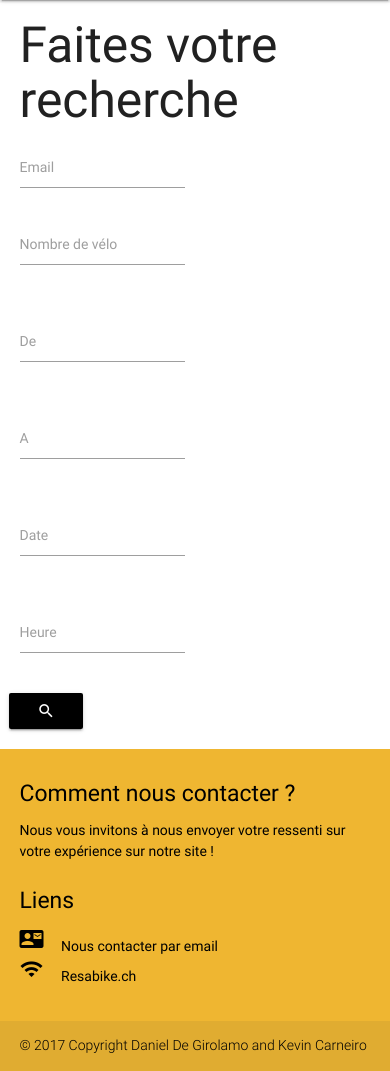
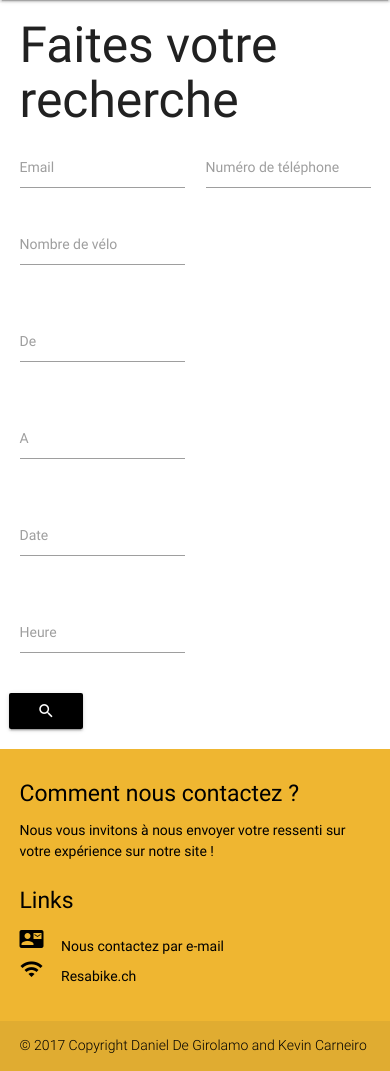
Before and after one commit to degirolamo/ResaBike, a PHP site: page / in a window 390 px wide. Shown: the part 56-1127 px from the top of the page. Run offline with PHP 8.4, Linux system fonts and the light colour scheme; some libraries are stand-ins or nearby versions.

Commit message:
Phone number

```diff
--- a/app/view/_shared/view-notConnected.php
+++ b/app/view/_shared/view-notConnected.php
@@ -48,13 +48,13 @@
     <div class="container">
         <div class="row">
             <div class="col l6 s12">
-                <h5><?php trad('How to contact us ?')?></h5>
-                <p class="text-lighten-4"><?php trad('We invite you to send us a feedback about your experience on our website !')?></p>
+                <h5>Comment nous contactez ?</h5>
+                <p class="text-lighten-4">Nous vous invitons à nous envoyer votre ressenti sur votre expérience sur notre site !</p>
             </div>
             <div class="col l4 offset-l2 s12">
-                <h5><?php trad('Links')?></h5>
+                <h5>Links</h5>
                 <ul>
-                    <li><i class="material-icons blackIcon"">contact_mail</i><a class="blackLinks" href="mailto:bestproject69kevdan@gmail.com"><?php trad('Contact us by email')?></a></li>
+                    <li><i class="material-icons blackIcon"">contact_mail</i><a class="blackLinks" href="mailto:bestproject69kevdan@gmail.com">Nous contactez par e-mail</a></li>
                     <li><i class="material-icons blackIcon"">wifi</i><a class="blackLinks" href="http://www.resabike.ch/">Resabike.ch</a></li>
                 </ul>
             </div>
--- a/app/view/book/view-index.php
+++ b/app/view/book/view-index.php
@@ -6,6 +6,7 @@
 
             <th><?php trad('Date'); ?></th>
             <th><?php trad('Email'); ?></th>
+            <th><?php trad('Phone'); ?></th>
             <th><?php trad('Number of bikes'); ?></th>
             <th><?php trad('Actions'); ?></th>
         </tr>
@@ -41,6 +42,7 @@
             $html .= '<tr>
                 <td>'.strftime('%e %b %Y %H:%m', strtotime($book['dateDepart'])).'</td>
                 <td>'.$book['email'].'</td>
+                <td>'.$book['phone'].'</td>
                 <td>'.$book['nbVelos'].'</td>
                 <td>'.$actions.'</td>
             </tr>';
--- a/app/view/index/view-index.php
+++ b/app/view/index/view-index.php
@@ -10,6 +10,12 @@
                         <label for="pseudo"><?php trad('Email'); ?></label>
                         <input id="idMail" required type="email" class="validate">
                     </div>
+
+                    <div class="input-field col s6">
+                        <label for="phone"><?php trad('Phone'); ?></label>
+                        <input id="idPhone" required type="text" class="validate">
+                    </div>
+
 
                     <div class="row smallRow">
                         <div class="col s12">
--- a/assets/css/perso.css
+++ b/assets/css/perso.css
@@ -36,3 +36,20 @@ main {
 .blackLinks {
     color: black !important;
 }
+
+.body-login {
+    background-image: url("../img/Bus.jpeg");
+    background-position: center;
+    background-size: cover;
+    text-align: center;
+
+}
+
+.div-login {
+
+    background-color: white;
+    margin-bottom: 10%;
+    margin-right: 23%;
+    margin-left: 23%;
+    border-radius: 10px;
+}
--- a/assets/js/resabike.js
+++ b/assets/js/resabike.js
@@ -58,8 +58,9 @@ $(document).ready(function () {
         var time = $('#idtime').val();
         var newDate = myDateFormatter(date);
         var mail = $('#idMail').val();
+        var phone = $('#idPhone').val();
         var nbBikes = $('#nbrvelo').val();
-        getHourFromApi(from, to, newDate, time, mail, nbBikes)
+        getHourFromApi(from, to, newDate, time, mail, phone, nbBikes)
     });
 
 });
@@ -108,12 +109,13 @@ function getAutocompleteFromDB(input) {
 
 
 
-function getHourFromApi(from, to, date, hour, mail, nbBikes) {
+function getHourFromApi(from, to, date, hour, mail, phone, nbBikes) {
     from = 'Sierre, poste/gare';
     to = 'Vissoie, poste';
     date = '11/23/2017';
     hour = '14:30';
     mail = 'kev.carneiro@gmail.com';
+    phone = '+41 79/580/236';
     $nbBikes = 2;
     $.ajax({
         url: "https://timetable.search.ch/api/route.en.json?from=" + from + "&to=" + to + "&date=" + date + "&time=" + hour,
@@ -144,12 +146,12 @@ function getHourFromApi(from, to, date, hour, mail, nbBikes) {
                 book.push(legDetails);
             }
 
-            fillTab(book, mail, nbBikes);
+            fillTab(book, mail, nbBikes, phone);
         }
     })
 }
 
-function fillTab(trips, mail, nbBikes) {
+function fillTab(trips, mail, nbBikes, phone) {
     var result = "";
     for(var i = 0 ; i <trips.length ; i++){
         result +=   '<tr>' +
@@ -172,6 +174,7 @@ function fillTab(trips, mail, nbBikes) {
             '<input type="text" name="departure" value="' + trips[id].departure + '">' +
             '<input type="text" name="arrival" value="' + trips[id].arrival + '">' +
             '<input type="text" name="mail" value="' + mail + '">' +
+            '<input type="text" name="phone" value="' + phone + '">' +
             '<input type="text" name="nbBikes" value="' + nbBikes + '">' +
             '<button type="submit" name="submit" id="btnReserv">Réserver</button>' +
             '</form>';
--- a/assets/languages/de.json
+++ b/assets/languages/de.json
@@ -53,5 +53,6 @@
   "Links":"Links",
   "List of availables buses": "Liste der verfügbaren Busse",
   "Start time": "Abfahrtszeit",
-  "Arrived time": "Ankunftszeit"
+  "Arrived time": "Ankunftszeit",
+  "Phone": "Telefonnummer"
 }
--- a/assets/languages/en.json
+++ b/assets/languages/en.json
@@ -51,5 +51,6 @@
   "List of availables buses": "List of availables buses",
   "Start time": "Start time",
   "Arrived time": "Arrived time",
-  "About": "About"
+  "About": "About",
+  "Phone": "Phone number"
 }
--- a/assets/languages/fr.json
+++ b/assets/languages/fr.json
@@ -53,7 +53,8 @@
   "Links":"Liens",
   "List of availables buses": "Liste des bus disponibles",
   "Start time": "Heure de départ",
-  "Arrived time": "Heure d'arrivée"
+  "Arrived time": "Heure d'arrivée",
+  "Phone": "Numéro de téléphone"
 
 
 }
--- a/docs/dbResabike.sql
+++ b/docs/dbResabike.sql
@@ -44,6 +44,7 @@ CREATE TABLE reservation (
   idStationDep INT          NOT NULL,
   idStationFin INT          NOT NULL,
   email        VARCHAR(100) NOT NULL,
+  phone        VARCHAR(100) NOT NULL,
   nbVelos      INT          NOT NULL,
   dateDepart   DATETIME     NOT NULL,
   confirme     TINYINT      NOT NULL DEFAULT 0
--- a/library/entity/Class.Reservation.php
+++ b/library/entity/Class.Reservation.php
@@ -14,14 +14,15 @@ class Reservation
         $this->conn = DbConnect::Get('Connection');
     }
 
-    public function addReservation($idStartStation, $idEndStation, $email, $nbVelos, $dateDepart, $confirme)
+    public function addReservation($idStartStation, $idEndStation, $email, $phone, $nbVelos, $dateDepart, $confirme)
     {
         $conn = $this->conn;
-        $sql = "INSERT INTO reservation VALUES (NULL, :idStartStation, :idEndStation, :email, :nbVelos, :dateDepart,:confirme)";
+        $sql = "INSERT INTO reservation VALUES (NULL, :idStartStation, :idEndStation, :email, :phone, :nbVelos, :dateDepart,:confirme)";
         $stat = $conn->prepare($sql);
         $stat->bindParam(":idStartStation", $idStartStation);
         $stat->bindParam(":idEndStation", $idEndStation);
         $stat->bindParam(":email", $email);
+        $stat->bindParam(":phone", $phone);
         $stat->bindParam(":nbVelos", $nbVelos);
         $stat->bindParam(":dateDepart", $dateDepart);
         $stat->bindParam(":confirme", $confirme);
```
Also changed, not shown: app/view/login/view-index.php (+7 -4 lines), assets/img/Bus.jpeg (added).
